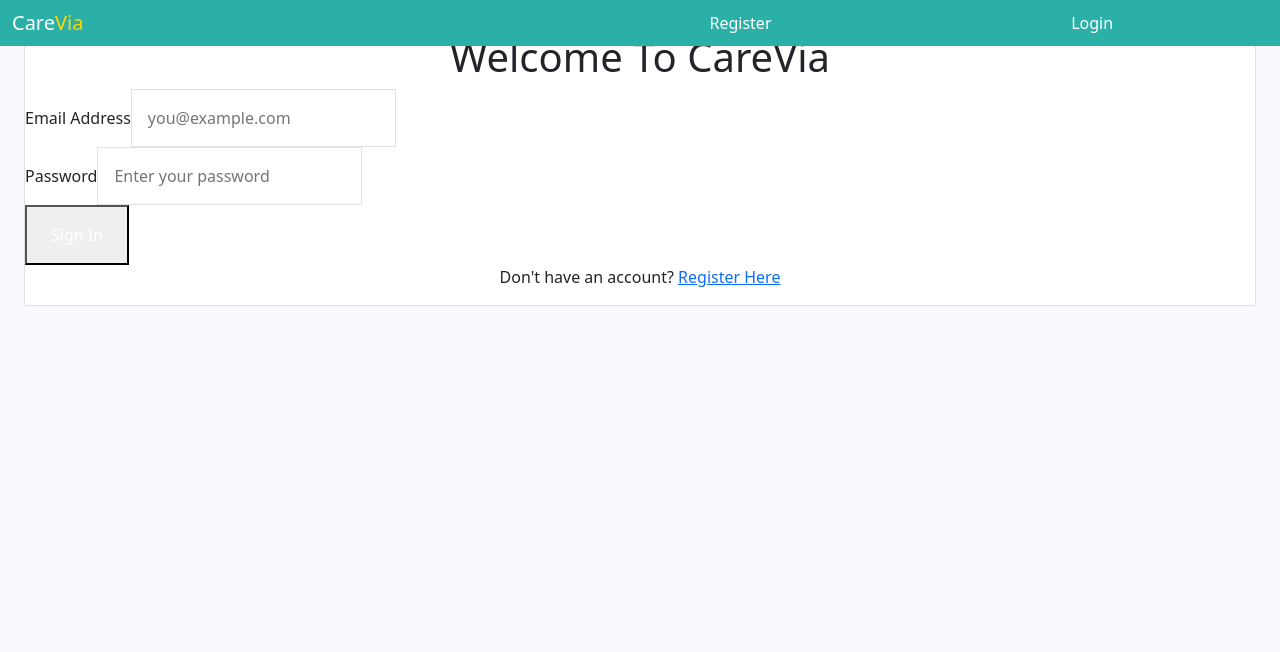
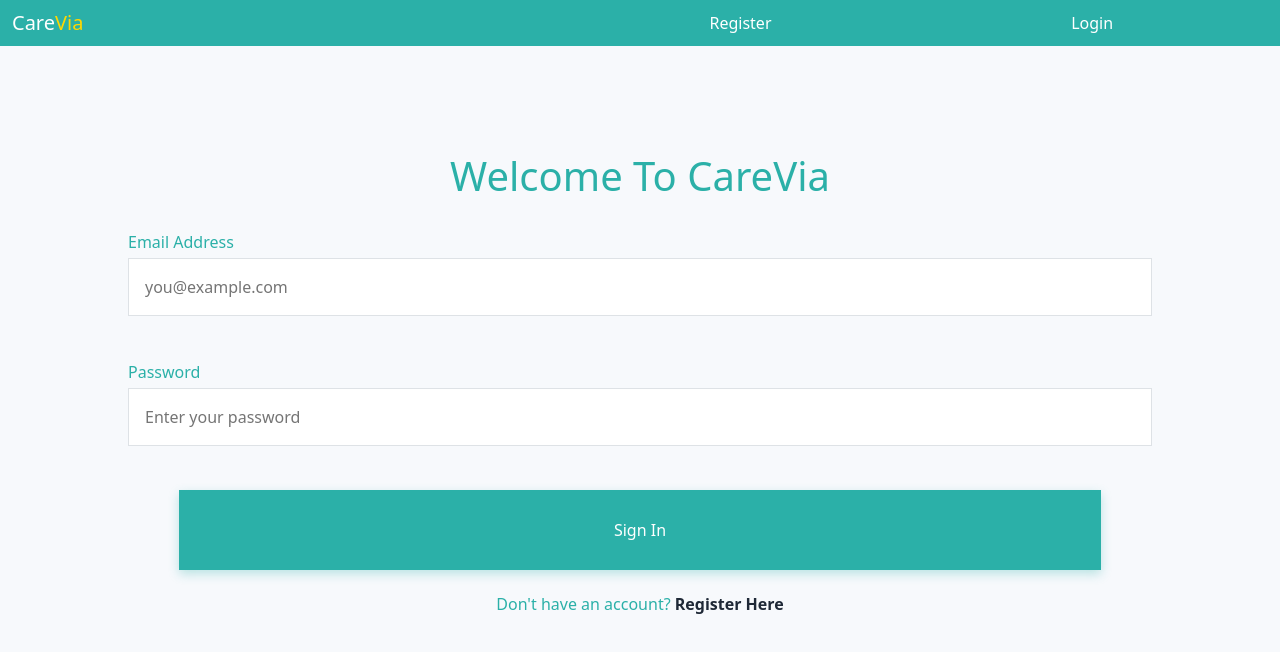
Before and after one commit to SayyedSuheir/CareVia, a Next.js app in the folder carevia/: page /loginPage in a window 1280 px wide. Shown: the top 652 px of the page. Built offline with nearby package versions, Linux system fonts and the light colour scheme; no server answers.

Commit message:
login-style

```diff
--- a/carevia/app/components/Login.jsx
+++ b/carevia/app/components/Login.jsx
@@ -43,10 +43,10 @@ export default function Login() {
   };
 
   return (
-    <div className="bg-soft-gray min-h-screen flex items-center justify-center p-4">
-      <div className="w-full max-w-sm bg-white rounded-xl shadow-2xl overflow-hidden p-8 md:p-10 border border-gray-100">
+    <div className="login-form-container">
+      <div className="head-login-form">
 
-        <div className="text-center mb-10">
+        <div className="login-welcome text-center mb-10">
           <h1 className="text-3xl font-extrabold text-text-primary mt-2">Welcome To CareVia</h1>
         </div>
 
@@ -56,9 +56,9 @@ export default function Login() {
           </div>
         )}
 
-        <form onSubmit={handleLogin} className="space-y-6">
+        <form onSubmit={handleLogin} className="login-form">
 
-          <div>
+          <div className="email-section">
             <label htmlFor="email" className="block text-sm font-medium text-text-primary mb-1">
               Email Address
             </label>
@@ -75,7 +75,7 @@ export default function Login() {
             />
           </div>
 
-          <div>
+          <div className="password-section">
             <label htmlFor="password" className="block text-sm font-medium text-text-primary mb-1">
               Password
             </label>
@@ -91,17 +91,18 @@ export default function Login() {
               className="form-input w-full p-3 border border-gray-300 rounded-lg placeholder-text-secondary focus:ring-0 focus:outline-none focus:border-primary-teal transition duration-150 disabled:bg-gray-100 disabled:cursor-not-allowed"
             />
           </div>
-
+        <div className="sign-btn-container">
           <button
             type="submit"
             disabled={isLoading}
-            className="w-full py-3 px-4 bg-[#2BB0A8] text-white font-bold rounded-lg hover:bg-[#208a82] focus:outline-none focus:ring-4 focus:ring-primary-teal focus:ring-opacity-50 transition duration-150 shadow-md shadow-[#2BB0A8]/40 disabled:bg-gray-400 disabled:cursor-not-allowed disabled:shadow-none"
+            className="btn-primary btn-signin"
           >
             {isLoading ? "Signing In..." : "Sign In"}
           </button>
+        </div>
         </form>
 
-        <div className="text-center mt-8">
+        <div className="login-footer">
           <p className="text-text-secondary text-sm">
             Don't have an account?{" "}
             <a href="/registerPage" className="text-primary-teal hover:text-action-blue font-medium transition duration-150">
--- a/carevia/app/components/Navbar.jsx
+++ b/carevia/app/components/Navbar.jsx
@@ -3,6 +3,7 @@ import Link from "next/link";
 import { useContext } from "react";
 import { useRouter } from "next/navigation";
 import { UserContext } from "../_context/UserContext";
+
 
 export default function Navbar() {
 
@@ -30,66 +31,94 @@ export default function Navbar() {
   };
 
   return (
+ <>
+  {isLoggedIn ? (
+    <>
       <nav className="navbar bg-body-tertiary fixed-top">
         <div className="container-fluid">
-        <div className="nav-logo">
+
            <Link href="/" className="navbar-brand">
-            <span style={{color:'white'}}>Care</span><span style={{color:'gold'}}>Via</span>
+              <span style={{ color: "white" }}>Care</span>
+              <span style={{ color: "gold" }}>Via</span>
             </Link>
-        </div>
-          {/* <div className="offcanvas offcanvas-end" tabIndex="-1" id="offcanvasNavbar" aria-labelledby="offcanvasNavbarLabel" role="search">
-             <button className="navbar-toggler" type="button" data-bs-toggle="offcanvas" data-bs-target="#offcanvasNavbar" aria-controls="offcanvasNavbar" aria-label="Toggle navigation">
+
+          {/* ✅ Toggler moved OUTSIDE offcanvas */}
+          <button
+            className="navbar-toggler"
+            type="button"
+            data-bs-toggle="offcanvas"
+            data-bs-target="#offcanvasNavbar"
+            aria-controls="offcanvasNavbar"
+            aria-label="Toggle navigation"
+          >
             <span className="navbar-toggler-icon"></span>
           </button>
+
+          <div
+            className="offcanvas offcanvas-end"
+            tabIndex="-1"
+            id="offcanvasNavbar"
+            aria-labelledby="offcanvasNavbarLabel"
+            role="search"
+          >
             <div className="offcanvas-header">
-                <h5 className="offcanvas-title" id="offcanvasNavbarLabel">Welcome</h5>
-                <button type="button" className="btn-close" data-bs-dismiss="offcanvas" aria-label="Close"></button>
-              </div> */}
-            {isLoggedIn ? (
-              <>
+              <h5 className="offcanvas-title" id="offcanvasNavbarLabel">
+                Welcome
+              </h5>
+              <button
+                type="button"
+                className="btn-close"
+                data-bs-dismiss="offcanvas"
+                aria-label="Close"
+              ></button>
+            </div>
+
             <div className="offcanvas-body">
               <div className="mydonation ">
-                  <Link href="/myDonation">
-                    Achievments
-                  </Link>
+                <Link href="/myDonation">Achievments</Link>
               </div>
+
               <div className="donate">
-                  <Link href="/donatePage">
-                    Donate
-                  </Link>
+                <Link href="/donatePage"  >Donate</Link>
               </div>
+
               <div className="logout">
                 <button className="btn-logout " onClick={handleLogout}>
                   Logout
                 </button>
               </div>
             </div>
+          </div>
+
+        </div>
+      </nav>
+    </>
+  ) : (
+    <>
+      <nav className="navbar bg-body-tertiary fixed-top">
+        <div className="container-fluid">
+          <div className="nav-logo">
+            <Link href="/" className="navbar-brand">
+              <span style={{ color: "white" }}>Care</span>
+              <span style={{ color: "gold" }}>Via</span>
+            </Link>
+          </div>
+
+          <div className="btns">
+            <div className="register">
+              <Link href="/registerPage">Register</Link>
+            </div>
+
+            <div className="login">
+              <Link href="/loginPage">Login</Link>
+            </div>
+          </div>
+        </div>
+      </nav>
+    </>
+  )}
+</>
 
 
-
-
-
-              </>
-
-          )
-          : (
-            <>
-            <div className="btns">
-              <div className="register">
-                <Link href="/registerPage">
-                 Register
-                </Link>
-              </div>
-              <div className="login">
-                <Link href="/loginPage">
-                 Login
-                </Link>
-              </div>
-            </div>
-            </>
-          )}
-        </div>
-       {/* </div> */}
-    </nav>
   )
 };
--- a/carevia/app/globals.css
+++ b/carevia/app/globals.css
@@ -113,17 +113,43 @@ body{
   color:white;
 }
 /* after login navbar styling */
+.offcanvas-header{
+  display: flex;
+  color: #1a8f87;
+ width: 100%;
+
+}
+.offcanvas-title{
+  display: flex;
+  justify-content: center;
+  width:90%;
+}
 .offcanvas-body{
-  width:70%;
+  background-color: var(--color-primary);
+  width:100%;
   display: flex;
+  flex-direction: column;
+  align-items: center;
+  justify-content: space-between;
 
+}
+.mydonation,
+.donate,
+.logout {
+  width:100%;
+  height: 33.33%;
+  display: flex;
+  justify-content: center;
+  align-items: center;
+}
+.donate a{
+  color:#FFC857 !important;
+  font-weight: 700;
 }
 
 .register,
-.login,
-.mydonation,
-.donate,
-.logout  {
+.login
+ {
   width: 40%;
   display: flex;
   justify-content: center;
@@ -249,3 +275,63 @@ display: flex;
 .btn-edit button{
   width:90%;
 }
+/* login-form */
+.login-form-container{
+  display: flex;
+  flex-direction: column;
+  align-items: center;
+  justify-content: center;
+
+  width: 100%;
+
+  height: 100vh;
+}
+.head-login-form{
+  width:80%;
+
+  display: flex;
+  flex-direction: column;
+  align-items: center;
+  justify-content: center;
+  height:80%;
+}
+.login-welcome{
+  width: 100%;
+  height: 10%;
+  color:var(--color-primary);
+
+}
+.login-form{
+  color:var(--color-primary);
+  width: 100%;
+  height: 60%;
+  display: flex;
+  flex-direction: column;
+  justify-content: space-around;
+}
+
+.email-section, .password-section{
+  width: 100%;
+  display: flex;
+  flex-direction: column;
+
+
+}
+.login-footer{
+  height: 10%;
+  color:var(--color-primary);
+}
+.login-footer a{
+text-decoration: none;
+color: #1f2937;
+font-weight: 700;
+}
+.sign-btn-container{
+  width:100%;
+  display: flex;
+  justify-content: center;
+}
+.btn-signin{
+  width:90% !important;
+  height: 10vh;
+}
```
Lines whose indentation alone changed are shown as unchanged.
